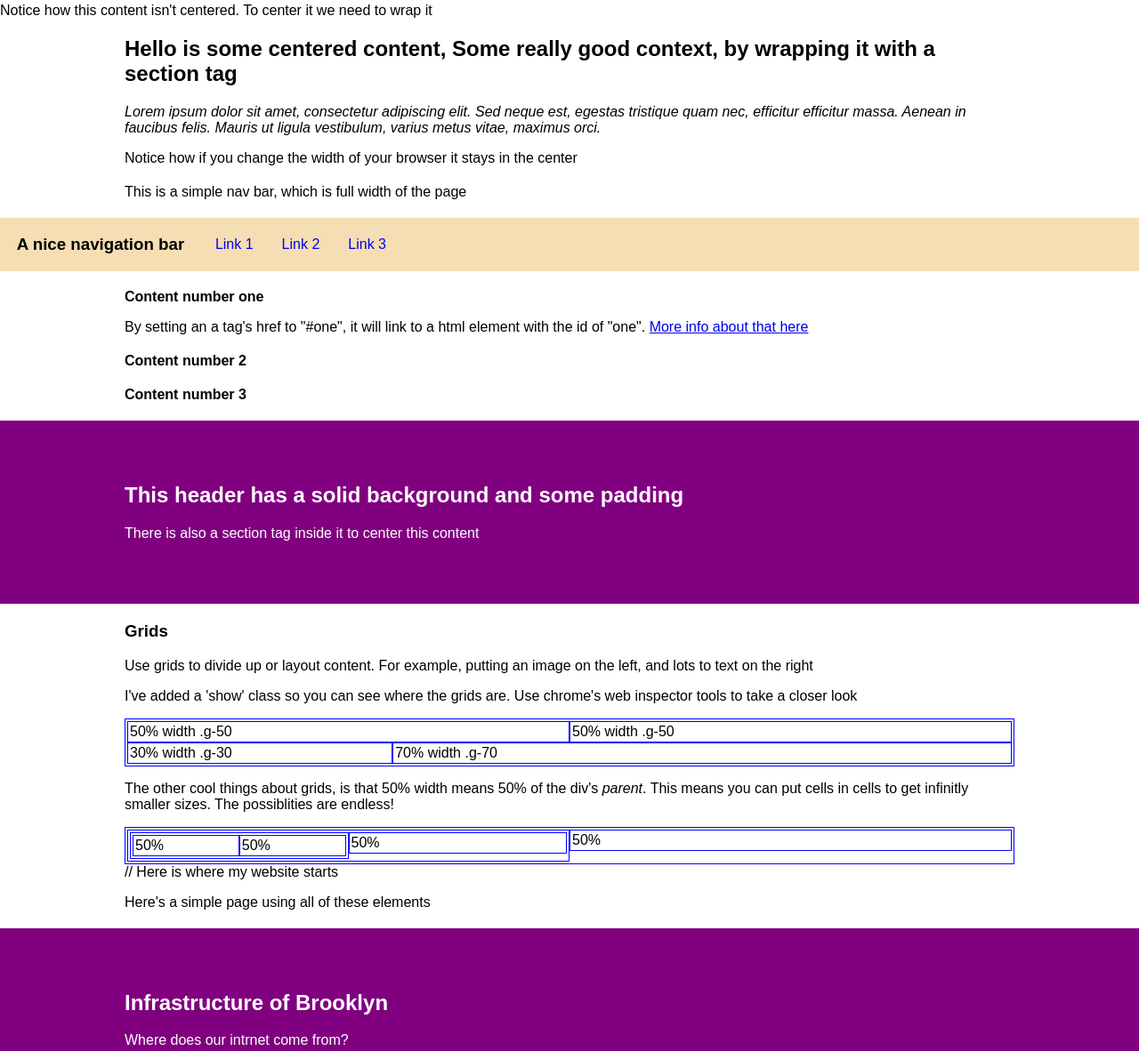
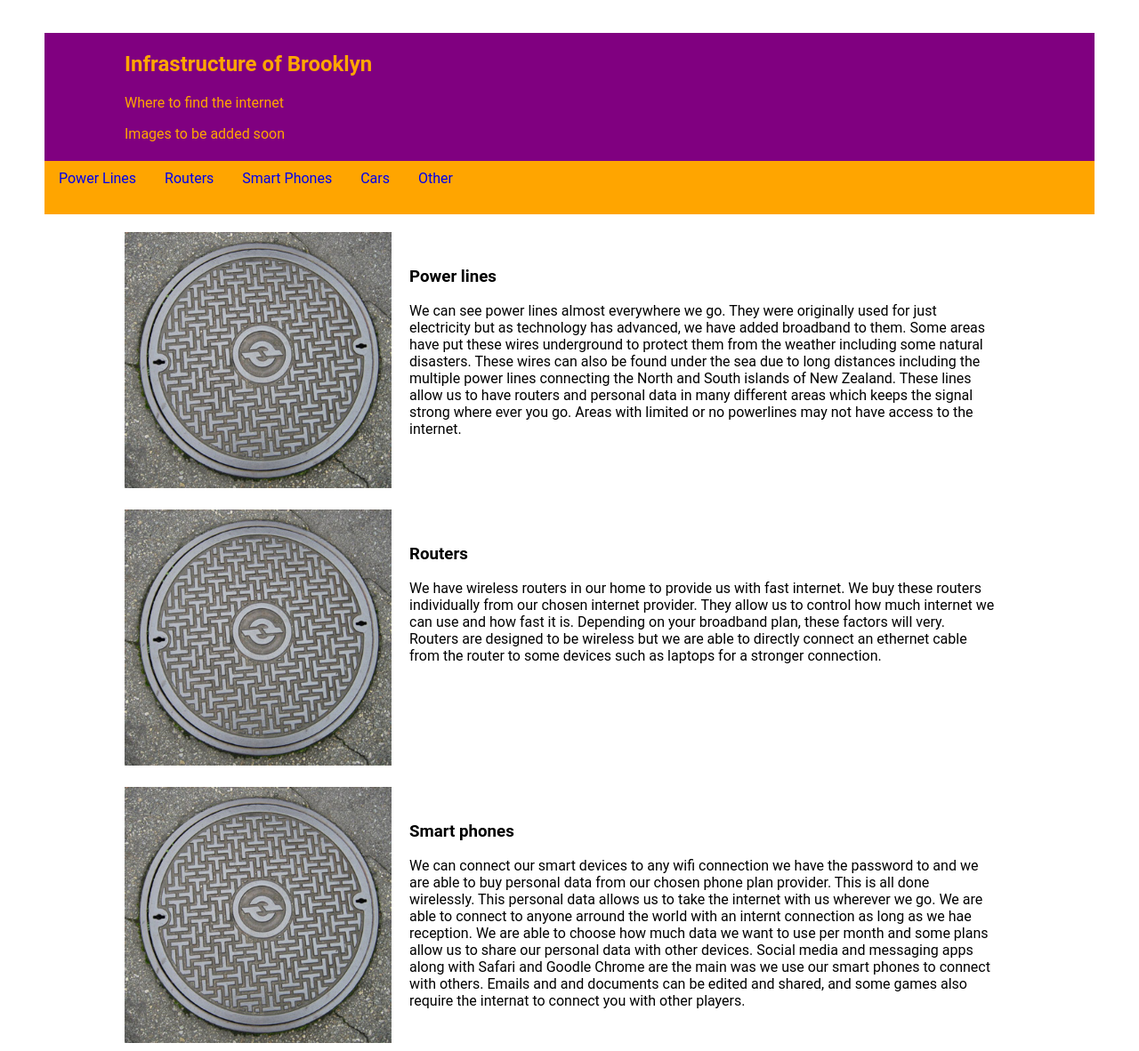
Before and after one commit to Broneve/MDDN201SA1, a plain HTML site: page index.html in a window 1280 px wide. Shown: the part 13-1195 px from the top of the page at 89% size. Drawn offline with Linux system fonts and the light colour scheme.

Commit message:
please work

```diff
--- a/css/style.css
+++ b/css/style.css
@@ -5,8 +5,8 @@
 }
 
 body{
-	margin: 0px; /* Often browsers have a 5px margin by deafult*/
-	font-family: sans-serif;
+	margin: 50px; /* Often browsers have a 5px margin by deafult*/
+	font-family: Roboto;
 }
 
 section{
@@ -19,21 +19,21 @@ section{
 
 header{
 	background-color: purple;
-	color: white; /* more readable on an orange background */
-	padding-top: 50px;
-	padding-bottom: 50px;
+	color: orange; /* more readable on an orange background */
+	padding-top: 1px;
+	padding-bottom: 1px;
 }
 
 nav{
 	width: 100%;
 	height: 60px;
-	background-color: wheat;
+	background-color: orange;
 }
 
 nav a, nav h3{
 	float: left;
 	margin: 0px;
-	line-height: 60px;
+	line-height: 40px;
 	margin-left: 1em;
 	margin-right: 1em;
 	text-decoration: none;
--- a/index.html
+++ b/index.html
@@ -10,122 +10,24 @@
 
 <body>
 
-<p>Notice how this content isn't centered. To center it we need to wrap it</p>
-
-	<section>
-		<h1>Hello is some centered content, Some really good context, by wrapping it with a section tag</h1>
-		<p><em>Lorem ipsum dolor sit amet, consectetur adipiscing elit. Sed neque est, egestas tristique quam nec, efficitur efficitur massa. Aenean in faucibus felis. Mauris ut ligula vestibulum, varius metus vitae, maximus orci. </em></p>
-
-		<p>Notice how if you change the width of your browser it stays in the center</p>
-	</section>
-
-	<section>
-		<p>This is a simple nav bar, which is full width of the page</p>
-	</section>
-	<nav>
-		<h3>A nice navigation bar</h3>
-		<a href="#one">Link 1</a>
-		<a href="#two">Link 2</a>
-		<a href="#three">Link 3</a>
-	</nav>
-
-	<section id="one">
-		<p><strong>Content number one</strong></p>
-		<p>By setting an a tag's href to "#one", it will link to a html element with the id of "one". <a href="https://css-tricks.com/hash-tag-links-padding/">More info about that here</a></p>
-	</section>
-
-	<section id="two">
-		<p><strong>Content number 2</strong></p>
-	</section>
-
-	<section id="three">
-		<p><strong>Content number 3</strong></p>
-	</section>
-
-	<header>
-		<section>
-			<h1>This header has a solid background and some padding</h1>
-			<p>There is also a section tag inside it to center this content</p>
-		</section>
-	</header>
-
-
-
-	<section>
-		<h3>Grids</h3>
-
-		<p>Use grids to divide up or layout content. For example, putting an image on the left, and lots to text on the right</p>
-
-		<p>I've added a 'show' class so you can see where the grids are. Use chrome's web inspector tools to take a closer look</p>
-
-
-		<div class="g-row show"> <!--first wrap all grid cells in a g-row-->
-			<div class="g-50 show">
-				50% width .g-50
-			</div>
-			<div class="g-50 show">
-				50% width .g-50
-			</div>
-
-			<div class="g-30 show">
-				30% width .g-30
-			</div>
-
-			<div class="g-70 show">
-				70% width .g-70
-			</div>
-		</div>
-
-		<p>The other cool things about grids, is that 50% width means 50% of the div's <em>parent</em>. This means you can put cells in cells to get infinitly smaller sizes. The possiblities are endless!</p>
-
-		<div class="g-row show"> <!--first wrap all grid cells in a g-row-->
-			<div class="g-50 show">
-				<div class="g-50 show">
-					<div class="g-50 show">
-						50%
-					</div>
-					<div class="g-50 show">
-						50%
-					</div>
-				</div>
-				<div class="g-50 show">
-					50%
-				</div>
-			</div>
-			<div class="g-50 show">
-				50%
-			</div>
-		</div>
-
-// Here is where my website starts
-
-		<p>Here's a simple page using all of these elements</p>
-	</section>
 
 	<header>
 		<section>
 			<h1>Infrastructure of Brooklyn</h1>
-			<p>Where does our intrnet come from?</p>
+			<p>Where to find the internet</p>
+			<p>Images to be added soon</p>
 		</section>
 	</header>
 
 </section>
 	<nav>
-		<h3>A nice navigation bar</h3>
-		<a href="#four">Where to find the internet</a>
-		<a href="#five">What does this mean?</a>
-		<a href="#six">Why is do we need it?</a>
-		<a href="#seven">What does this mean for me?</a>
-		<a href="#eight">More information</a>
+		<a href="#four">Power Lines</a>
+		<a href="#five">Routers</a>
+		<a href="#six">Smart Phones</a>
+		<a href="#seven">Cars</a>
+		<a href="#eight">Other</a>
 
 	</nav>
-
-	<header>
-		<section>
-
-			<p>Where to find the internet</p>
-		</section>
-	</header>
 
 	<section id="four">
 		<div class="g-row">
@@ -133,52 +35,67 @@
 				<img src="img/cover.jpg">
 			</div>
 			<div class="g-70 padded">
-				<h3>Powerlines</h3>
-				<p>We can see powerlines almost everywhere we go. They connect power and internet through wires. Some areas have put these wires undergrond to protect them from the weather and to make areas look nicer. these lines allow us to have routers and personal data in many different areas. Areas with limite or no powerlines may not have access to the internet. </p>
+				<h3>Power lines</h3>
+				<p>We can see power lines almost everywhere we go. They were originally used for just electricity but as technology has advanced, we have added broadband to them. Some areas have put these wires underground to protect them from the weather including some natural disasters. These wires can also be found under the sea due to long distances including the multiple power lines connecting the North and South islands of New Zealand. These lines allow us to have routers and personal data in many different areas which keeps the signal strong where ever you go. Areas with limited or no powerlines may not have access to the internet. </p>
 			</div>
 		</div>
+		<section>
 
+
+	<section id="five">
 		<div class="g-row">
 			<div class="g-30">
 				<img src="img/cover.jpg">
 			</div>
 			<div class="g-70 padded">
 				<h3>Routers</h3>
-				<p>We have wireless routers in our home to provide us with fast internet. We are also able to connect some of our devices with an ethernet cable to provide us with faster uninterupted connection. </p>
+				<p>We have wireless routers in our home to provide us with fast internet. We buy these routers individually from our chosen internet provider. They allow us to control how much internet we can use and how fast it is. Depending on your broadband plan, these factors will very. Routers are designed to be wireless but we are able to directly connect an ethernet cable from the router to some devices such as laptops for a stronger connection. </p>
 			</div>
 		</div>
+		<section>
 
+	<section id="six">
 		<div class="g-row">
 			<div class="g-30">
 				<img src="img/cover.jpg">
 			</div>
 			<div class="g-70 padded">
-				<h3>Mobilephones</h3>
-				<p>We can connect our smart devices to any wifi connection we have the password to and we are able to buy personal data. This is all done wirelessly. This personal data allows us to take the internet withus wherever we go cor limitless communication to anyone arround the world with an internt connection.</p>
+				<h3>Smart phones</h3>
+				<p>We can connect our smart devices to any wifi connection we have the password to and we are able to buy personal data from our chosen phone plan provider. This is all done wirelessly. This personal data allows us to take the internet with us wherever we go. We are able to connect to anyone arround the world with an internt connection as long as we hae reception. We are able to choose how much data we want to use per month and some plans allow us to share our personal data with other devices. Social media and messaging apps along with Safari and Goodle Chrome are the main was we use our smart phones to connect with others. Emails and and documents can be edited and shared, and some games also require the internat to connect you with other players. </p>
 			</div>
 		</div>
+		<section>
 
+	<section id="seven">
 		<div class="g-row">
 			<div class="g-30">
 				<img src="img/cover.jpg">
 			</div>
 			<div class="g-70 padded">
 				<h3>Cars</h3>
-				<p>Many cars today are able to connect to the internet. Some cars have a screen where the radio used to be that has acces to GPS, bluetooth, gthe internet via google, the timezone and so much more. There are other cars however in which they have been designed for the internet toallow the user to control mearly all aspects of their car with ther own device or the iPad decive in the car. .</p>
+				<p>Many cars today are able to connect to the internet. Some cars have a screen where the radio used to be that has access to GPS, bluetooth, the internet via google, timezones, music apps, radio, and so much more. There are other cars however in which they have been designed with the internet in mind to allow the user to control nearly all aspects of their car. The user of the car can use either their own device that has connected with the car, and the inbuilt system the device is connected to. An example of this would be the Tesla cars. As many of our cars come from over seas, some of them have deactivated toll boxes in them that were used to charge toll fees automatically to the cars owner when using a toll road. </p>
 			</div>
 		</div>
+		<section>
 
+	<section id="eight">
 		<div class="g-row">
 			<div class="g-30">
 				<img src="img/cover.jpg">
 			</div>
 			<div class="g-70 padded">
 				<h3>Other</h3>
-				<p>There are many other places where we can find the internet. Just look.</p>
+				<p>There are many other places where you can find the internet. Just look.</p>
 			</div>
 		</div>
 	</section>
 
+	<header>
+		<section>
+			<h1>Thank you</h1>
+		</section>
+	</header>
+
 </body>
 
 </html>
```
